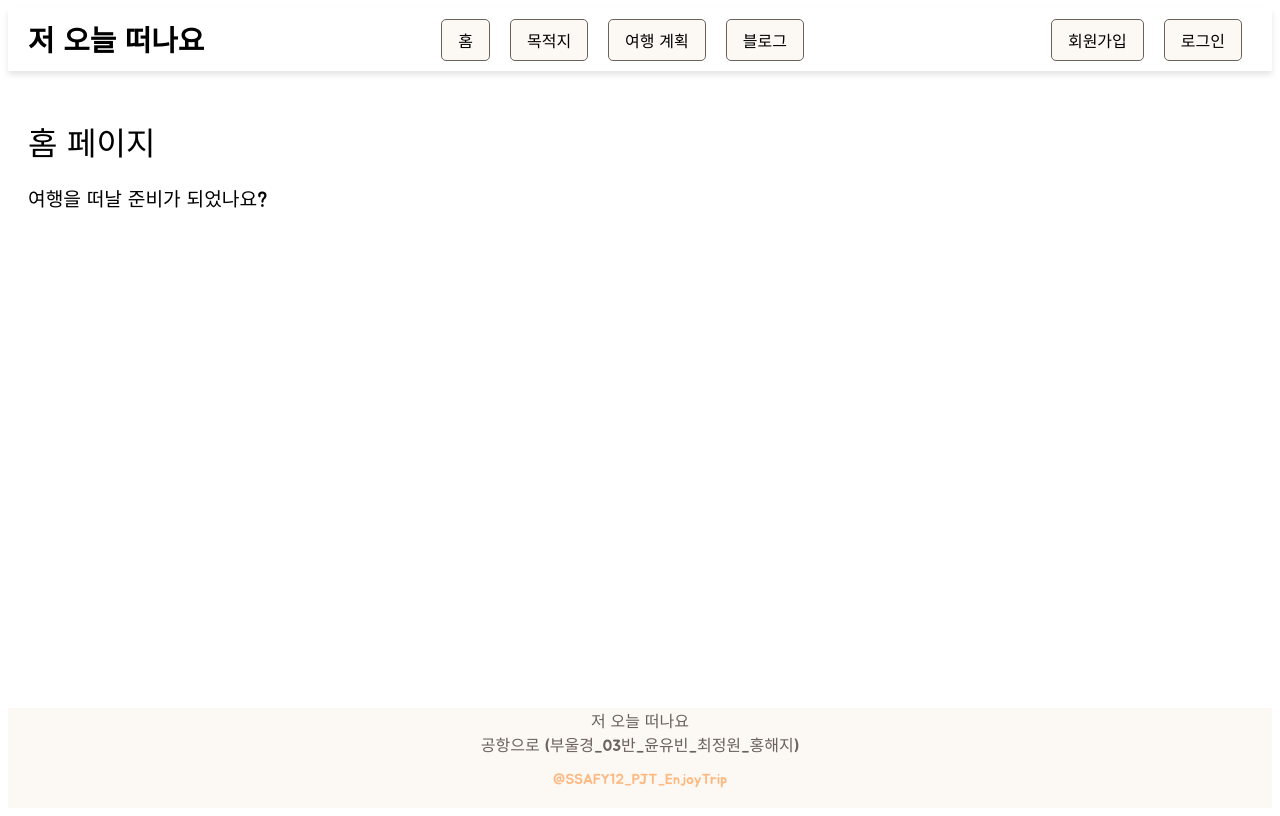
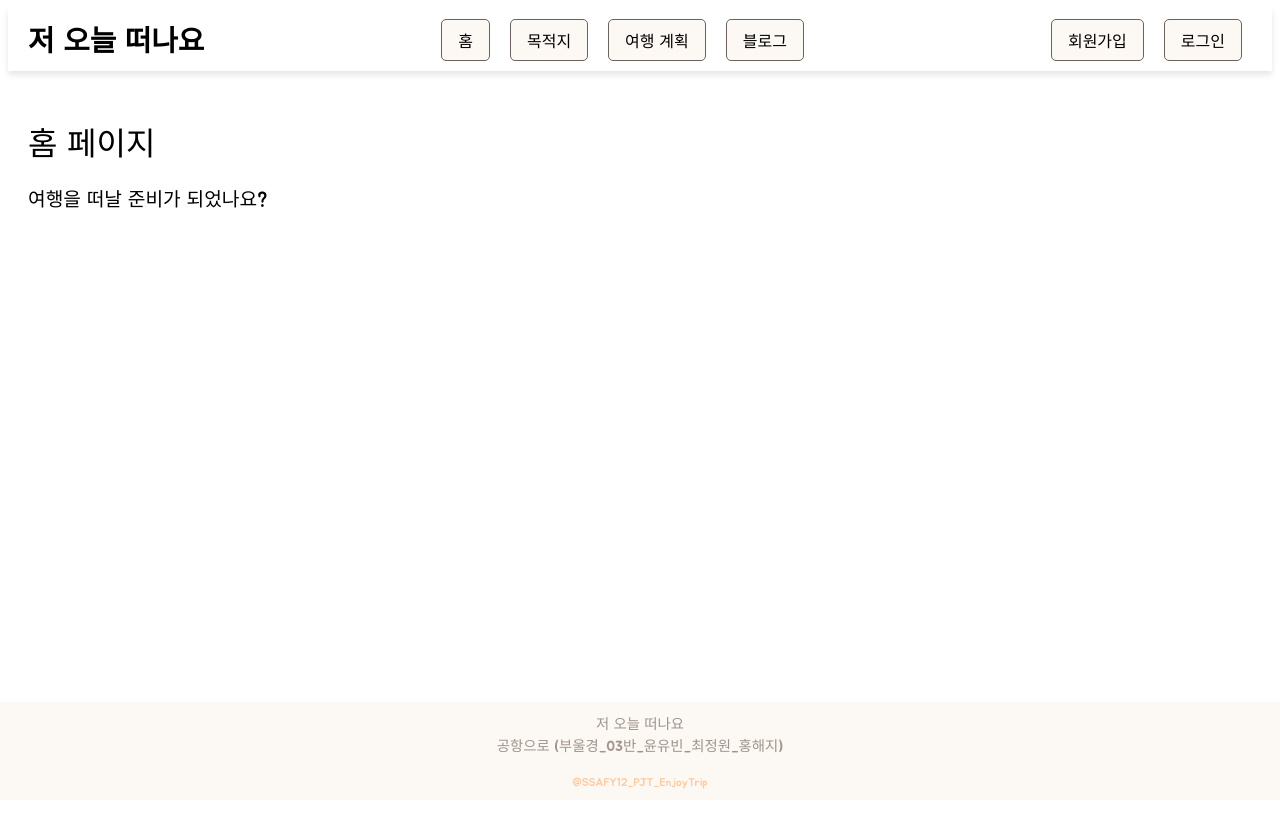
Before and after one commit to toAirplane/toAirplane-FE, a Vue app in the folder toAirplane_FE/: page / in a window 1280 px wide. Built offline with nearby package versions, Linux system fonts and the light colour scheme.

Commit message:
푸터 완성

```diff
--- a/toAirplane_FE/src/components/Footer/Footer.vue
+++ b/toAirplane_FE/src/components/Footer/Footer.vue
@@ -11,23 +11,27 @@
 
 <style scoped>
 .footer {
-  /* display: flex; */
-  justify-content: center;
-  align-items: center;
-  height: 100px;
+  position: fixed;  /* 화면 하단에 고정 */
+  bottom: 0;        /* 화면 하단에 붙임 */
+  left: 0;          /* 좌측에 붙임 */
+  width: 100%;      /* 화면 너비에 맞게 확장 */
   background-color: #FCF8F4;
   text-align: center;
+  padding: 10px 0;
+  margin: 0;        /* 마진 제거 */
 }
 
 .footer-project-name,
 .footer-team-name {
-    color: #6B625D;
-    font-size: 1rem;
-    margin: 0;
+  color: #a0948c;
+  font-size: 0.9rem;
+  margin: 0;
 }
 
 .footer-ssafy {
-    color: #FFB980;
-    font-size: 0.9rem;
+  color: #ffcba0;
+  font-size: 0.7rem;
+  padding-top: 20px;
+  margin: 0;
 }
 </style>
```
